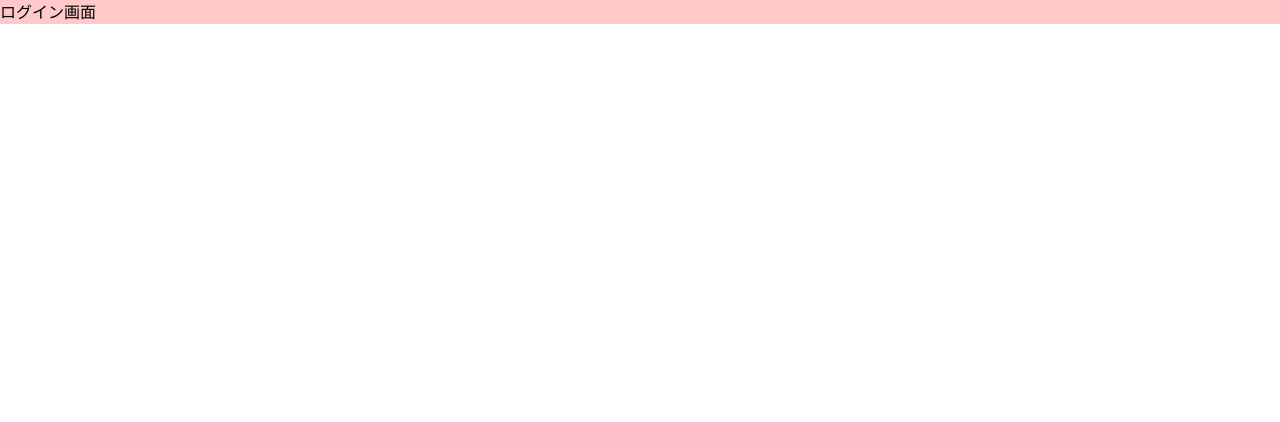
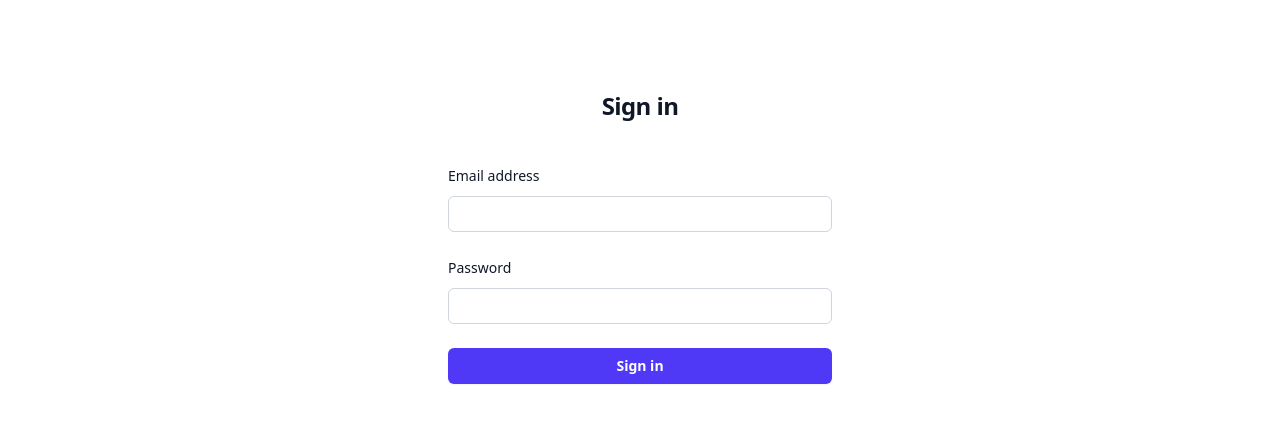
Before and after one commit to misaku54/ec-app, a React (Vite) app in the folder frontend/: page / in a window 1280 px wide. Shown: the top 422 px of the page. Built offline with nearby package versions, Linux system fonts and the light colour scheme.

Commit message:
ログインフォームの実装

```diff
--- /dev/null
+++ b/frontend/src/components/pages/Login.tsx
@@ -0,0 +1,89 @@
+import { ErrorMessage } from "@hookform/error-message";
+import { useForm, type SubmitHandler } from "react-hook-form";
+
+type Inputs = {
+  email: string;
+  password: string;
+};
+
+export const Login = () => {
+  const {
+    register,
+    handleSubmit,
+    reset,
+    formState: { errors },
+  } = useForm<Inputs>();
+
+  const onSubmit: SubmitHandler<Inputs> = (data) => {
+    console.log(data);
+    reset();
+  };
+
+  return (
+    <div className="flex min-h-full flex-col justify-center px-6 py-12 lg:px-8">
+      <div className="sm:mx-auto sm:w-full sm:max-w-sm">
+        <h2 className="mt-10 text-center text-2xl/9 font-bold tracking-tight text-gray-900">
+          Sign in
+        </h2>
+      </div>
+      <div className="mt-10 sm:mx-auto sm:w-full sm:max-w-sm">
+        <form className="space-y-6" onSubmit={handleSubmit(onSubmit)}>
+          <div>
+            <label
+              htmlFor="email"
+              className="block text-sm/6 font-medium text-gray-900"
+            >
+              Email address
+            </label>
+            <div className="mt-2">
+              <input
+                {...register("email", {
+                  required: "メールアドレスは必須です",
+                  maxLength: 60,
+                })}
+                type="email"
+                className="block w-full rounded-md bg-white px-3 py-1.5 text-base text-gray-900 outline-1 -outline-offset-1 outline-gray-300 placeholder:text-gray-400 focus:outline-2 focus:-outline-offset-2 focus:outline-indigo-600 sm:text-sm/6"
+              />
+              <p className="mt-1 text-sm text-red-600">
+                <ErrorMessage errors={errors} name="email" />
+              </p>
+            </div>
+          </div>
+          <div>
+            <label
+              htmlFor="password"
+              className="block text-sm/6 font-medium text-gray-900"
+            >
+              Password
+            </label>
+            <div className="mt-2">
+              <input
+                {...register("password", {
+                  required: "パスワードは必須です",
+                  minLength: {
+                    value: 8,
+                    message: "パスワードは8文字以上でなくてはなりません",
+                  },
+                })}
+                type="password"
+                className="block w-full rounded-md bg-white px-3 py-1.5 text-base text-gray-900 outline-1 -outline-offset-1 outline-gray-300 placeholder:text-gray-400 focus:outline-2 focus:-outline-offset-2 focus:outline-indigo-600 sm:text-sm/6"
+              />
+              <p className="mt-1 text-sm text-red-600">
+                <ErrorMessage errors={errors} name="password" />
+              </p>
+            </div>
+          </div>
+
+          <div>
+            <button
+              type="submit"
+              className="flex w-full justify-center rounded-md bg-indigo-600 px-3 py-1.5 text-sm/6 font-semibold text-white shadow-xs hover:bg-indigo-500 focus-visible:outline-2 focus-visible:outline-offset-2 focus-visible:outline-indigo-600"
+            >
+              Sign in
+            </button>
+          </div>
+        </form>
+      </div>
+    </div>
+  );
+};
--- a/frontend/src/router/Router.tsx
+++ b/frontend/src/router/Router.tsx
@@ -1,16 +1,17 @@
 import { Route, Routes } from "react-router";
+import { Login } from "../components/pages/Login";
 import { ProductDetail } from "../components/pages/ProductDetail";
 import { ProductManegement } from "../components/pages/ProductManegement";
 
 export const Router = () => {
   return (
     <Routes>
-      <Route path="/" element={<div className="bg-red-200">ログイン画面</div>}/>
+      <Route path="/" element={<Login />} />
       <Route path="/admin/product">
-        <Route path="list" element={<ProductManegement />}/>
-        <Route path=":id" element={<ProductDetail/>}/>
+        <Route path="list" element={<ProductManegement />} />
+        <Route path=":id" element={<ProductDetail />} />
       </Route>
-      <Route path="*" element={<div>404</div>}/>
+      <Route path="*" element={<div>404</div>} />
     </Routes>
   );
-}
+};
```
